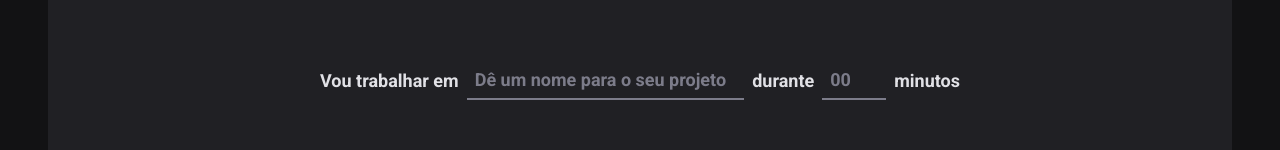
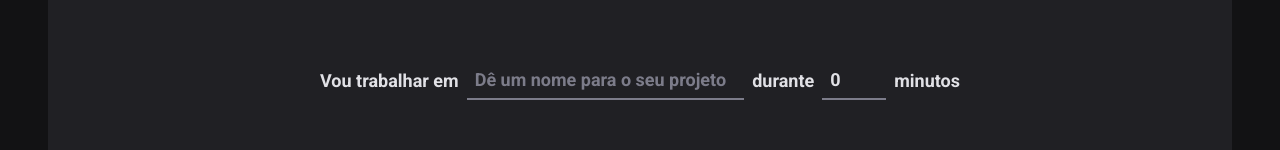
Before and after one commit to manoguii/timer, a React (Vite) app: page / in a window 1280 px wide. Shown: the part 164-314 px from the top of the page. Built offline with nearby package versions, Linux system fonts and the light colour scheme.

Commit message:
:zap: react-hook-forms, validations form, TypeScript form

```diff
--- a/package.json
+++ b/package.json
@@ -10,11 +10,14 @@
     "lint": "eslint src --ext .ts,.tsx"
   },
   "dependencies": {
+    "@hookform/resolvers": "^2.9.7",
     "phosphor-react": "^1.4.1",
     "react": "^18.2.0",
     "react-dom": "^18.2.0",
+    "react-hook-form": "^7.34.2",
     "react-router-dom": "^6.3.0",
-    "styled-components": "^5.3.5"
+    "styled-components": "^5.3.5",
+    "zod": "^3.18.0"
   },
   "devDependencies": {
     "@rocketseat/eslint-config": "^1.1.3",
--- a/src/pages/Home/index.tsx
+++ b/src/pages/Home/index.tsx
@@ -1,3 +1,6 @@
+import { zodResolver } from '@hookform/resolvers/zod'
+import * as zod from 'zod'
+import { useForm } from 'react-hook-form'
 import { Play } from 'phosphor-react'
 import {
   CountdownContainer,
@@ -9,16 +12,50 @@ import {
   TaskInput,
 } from './styles'
 
+const newCicleFormValidationSchema = zod.object({
+  task: zod.string().min(1, 'Informe a tarefa'),
+  minutesAmount: zod
+    .number()
+    .min(5, 'O ciclo precisa ser de no minimo 5 minutos')
+    .max(60, 'O ciclo precisa ser de no maximo 60 minutos'),
+})
+
+// interface NewCicleFormData {
+//   minutesAmount: number
+//   task: string
+// }
+
+type NewCicleFormData = zod.infer<typeof newCicleFormValidationSchema>
+
 export function Home() {
+  const { handleSubmit, register, watch, reset } = useForm<NewCicleFormData>({
+    resolver: zodResolver(newCicleFormValidationSchema),
+    defaultValues: {
+      task: '',
+      minutesAmount: 0,
+    },
+  })
+
+  function handleCreateNewCicle(data: NewCicleFormData) {
+    console.log(data)
+    reset()
+  }
+
+  // console.log(formState.errors)  formState
+
+  const task = watch('task')
+  const isSubmitDisable = !task
+
   return (
     <HomeContainer>
-      <form action="">
+      <form onSubmit={handleSubmit(handleCreateNewCicle)} action="">
         <FormContainer>
           <label htmlFor="task">Vou trabalhar em</label>
           <TaskInput
             id="task"
             placeholder="Dê um nome para o seu projeto"
             list="task-suggestions"
+            {...register('task')}
           />
 
           <datalist id="task-suggestions">
@@ -35,6 +72,7 @@ export function Home() {
             step={5}
             min={5}
             max={60}
+            {...register('minutesAmount', { valueAsNumber: true })}
           />
 
           <span>minutos</span>
@@ -48,7 +86,7 @@ export function Home() {
           <span>0</span>
         </CountdownContainer>
 
-        <StartCountdownButton disabled type="submit">
+        <StartCountdownButton disabled={isSubmitDisable} type="submit">
           <Play size={24} />
           Começar
         </StartCountdownButton>
```
Also changed, not shown: 1 other file (tests, documents, lock files or other folders).
